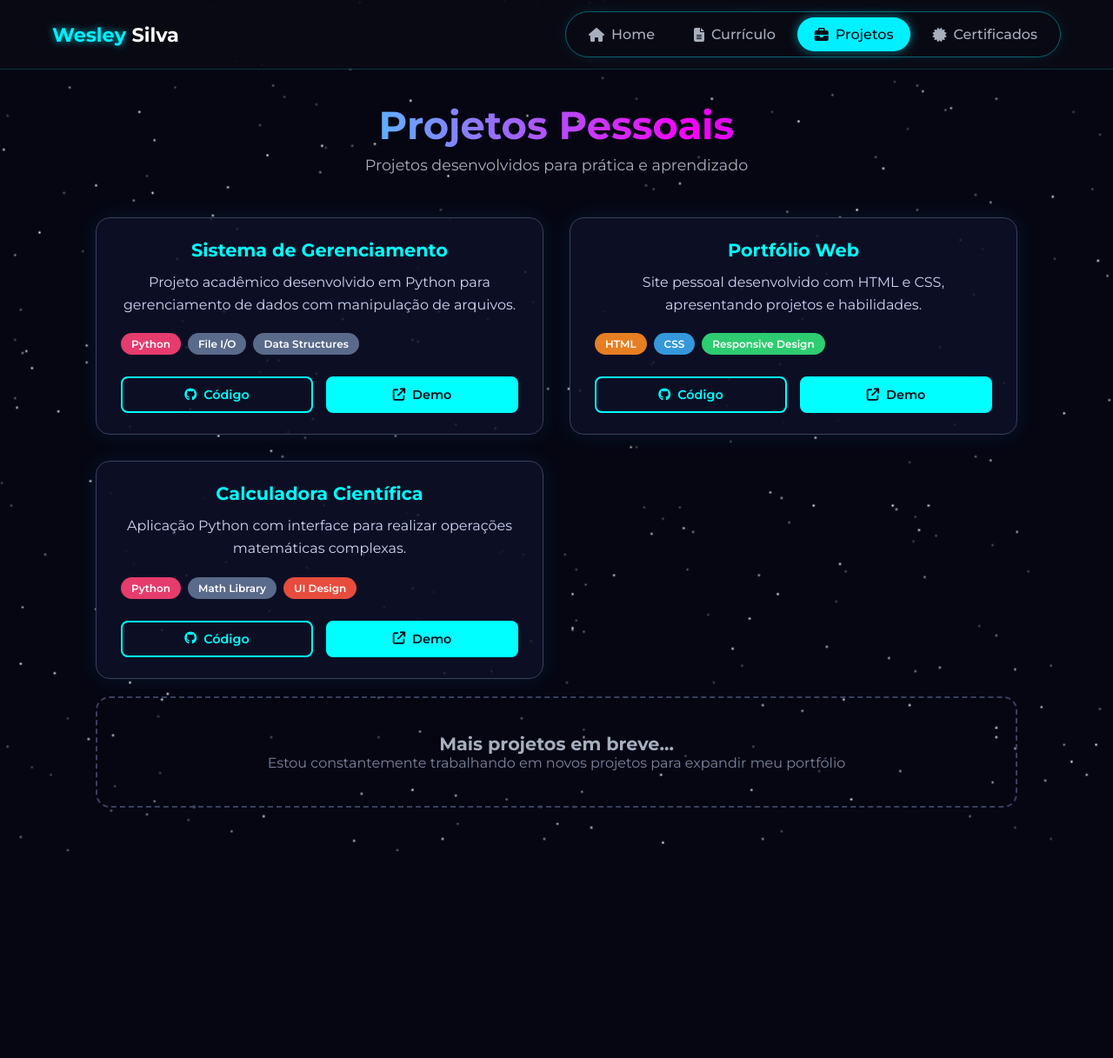
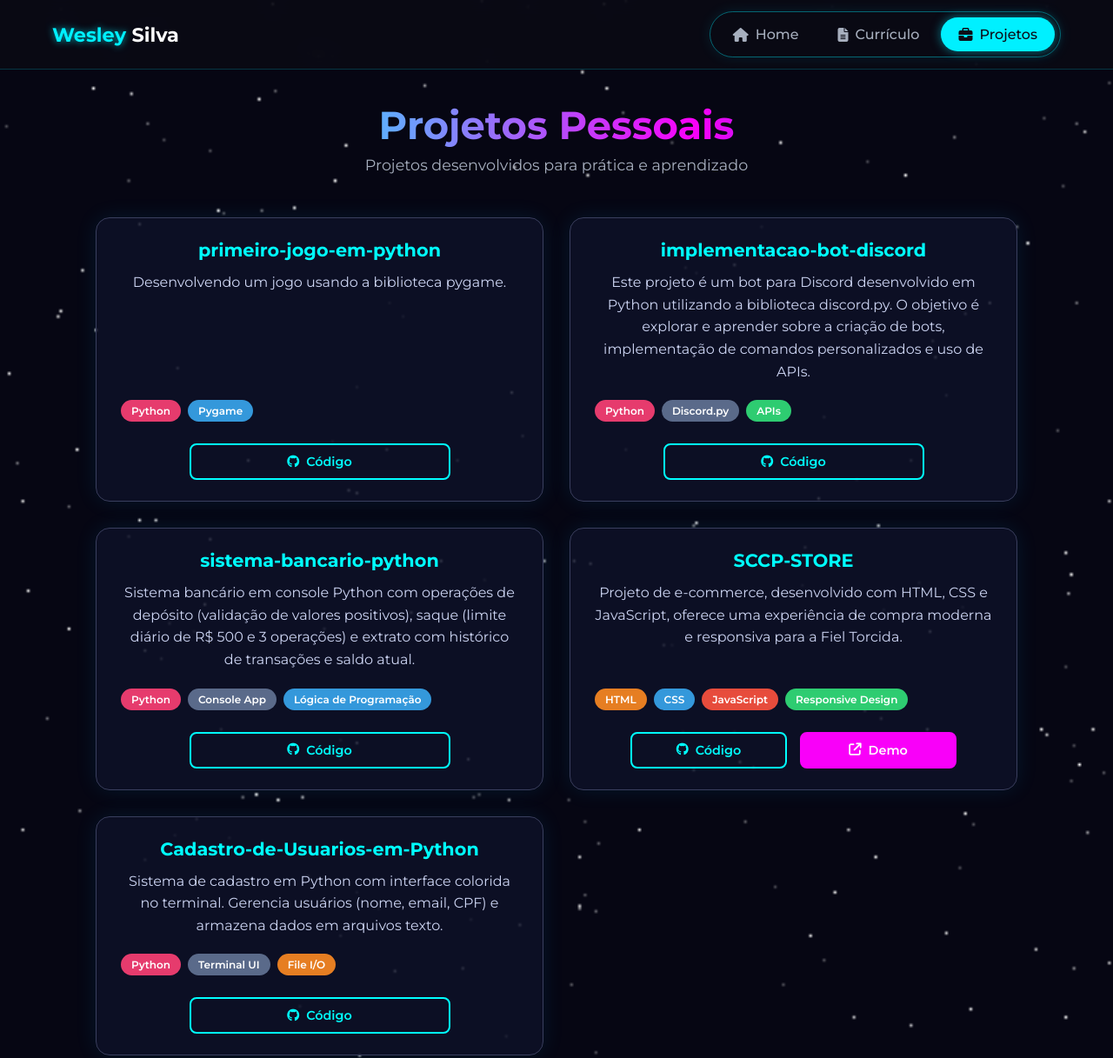
Before and after one commit to SlvWes/Portfolio, a plain HTML site: page Portifolio/projetos.html in a window 1280 px wide. Shown: the top 1217 px of the page at 87% size. Before the commit the page ends 979 px from the top, so only its background shows below. Drawn offline with Linux system fonts and the light colour scheme.

Commit message:
terminado

```diff
--- a/Portifolio/projetos.html
+++ b/Portifolio/projetos.html
@@ -3,18 +3,13 @@
 <head>
   <meta charset="UTF-8">
   <meta name="viewport" content="width=device-width, initial-scale=1.0">
+  <title>Projetos | Wesley Silva</title>
+
   <link rel="icon" type="image/png" href="img/favicon-96x96.png" sizes="96x96" />
   <link rel="icon" type="imagem/svg+xml" href="img/favicon.svg" />
   <link rel="ícone do atalho" href="img/favicon.ico" />
   <link rel="apple-touch-icon" sizes="180x180" href="img/apple-touch-icon.png" />
   <link rel="manifest" href="img/site.webmanifest" />
-
-  <title>Projetos</title>
-
-  <link rel="apple-touch-icon" sizes="180x180" href="favicon/apple-touch-icon.png">
-  <link rel="icon" type="image/png" sizes="32x32" href="favicon/favicon-32x32.png">
-  <link rel="icon" type="image/png" sizes="16x16" href="favicon/favicon-16x16.png">
-  <link rel="manifest" href="favicon/site.webmanifest">
 
   <link rel="stylesheet" href="colors.css">
   <link rel="stylesheet" href="style.css"> <link rel="stylesheet" href="style_projetos.css"> <link rel="stylesheet" href="https://cdnjs.cloudflare.com/ajax/libs/font-awesome/6.5.1/css/all.min.css">
@@ -34,7 +29,6 @@
       <li><a href="index.html"><i class="fa-solid fa-house"></i> Home</a></li>
       <li><a href="curriculo.html"><i class="fa-solid fa-file-lines"></i> Currículo</a></li>
       <li><a href="projetos.html" class="ativo"><i class="fa-solid fa-briefcase"></i> Projetos</a></li>
-      <li><a href="#"><i class="fa-solid fa-certificate"></i> Certificados</a></li>
     </ul>
   </nav>
 
@@ -46,44 +40,68 @@
 
     <div class="projects-grid">
       <div class="project-card">
-        <h3>Sistema de Gerenciamento</h3>
-        <p>Projeto acadêmico desenvolvido em Python para gerenciamento de dados com manipulação de arquivos.</p>
+        <h3>primeiro-jogo-em-python</h3>
+        <p>Desenvolvendo um jogo usando a biblioteca pygame.</p>
         <div class="project-tags">
           <span class="tag tag-pink">Python</span>
-          <span class="tag tag-grey">File I/O</span>
-          <span class="tag tag-grey">Data Structures</span>
+          <span class="tag tag-blue">Pygame</span>
         </div>
         <div class="project-links">
-          <a href="#" class="btn btn-code"><i class="fa-brands fa-github"></i> Código</a>
-          <a href="#" class="btn btn-demo"><i class="fa-solid fa-arrow-up-right-from-square"></i> Demo</a>
+          <a href="https://github.com/SlvWes/primeiro-jogo-em-python" target="_blank" class="btn btn-code"><i class="fa-brands fa-github"></i> Código</a>
         </div>
       </div>
 
       <div class="project-card">
-        <h3>Portfólio Web</h3>
-        <p>Site pessoal desenvolvido com HTML e CSS, apresentando projetos e habilidades.</p>
+        <h3>implementacao-bot-discord</h3>
+        <p>Este projeto é um bot para Discord desenvolvido em Python utilizando a biblioteca discord.py. O objetivo é explorar e aprender sobre a criação de bots, implementação de comandos personalizados e uso de APIs.</p>
         <div class="project-tags">
-          <span class="tag tag-orange">HTML</span>
-          <span class="tag tag-blue">CSS</span>
-          <span class="tag tag-green">Responsive Design</span>
+          <span class="tag tag-pink">Python</span>
+          <span class="tag tag-grey">Discord.py</span>
+          <span class="tag tag-green">APIs</span>
         </div>
         <div class="project-links">
-          <a href="#" class="btn btn-code"><i class="fa-brands fa-github"></i> Código</a>
-          <a href="#" class="btn btn-demo"><i class="fa-solid fa-arrow-up-right-from-square"></i> Demo</a>
+          <a href="#" target="_blank" class="btn btn-code"><i class="fa-brands fa-github"></i> Código</a>
         </div>
       </div>
 
       <div class="project-card">
-        <h3>Calculadora Científica</h3>
-        <p>Aplicação Python com interface para realizar operações matemáticas complexas.</p>
+        <h3>sistema-bancario-python</h3>
+        <p>Sistema bancário em console Python com operações de depósito (validação de valores positivos), saque (limite diário de R$ 500 e 3 operações) e extrato com histórico de transações e saldo atual.</p>
         <div class="project-tags">
           <span class="tag tag-pink">Python</span>
-          <span class="tag tag-grey">Math Library</span>
-          <span class="tag tag-red">UI Design</span>
+          <span class="tag tag-grey">Console App</span>
+          <span class="tag tag-blue">Lógica de Programação</span>
         </div>
         <div class="project-links">
-          <a href="#" class="btn btn-code"><i class="fa-brands fa-github"></i> Código</a>
-          <a href="#" class="btn btn-demo"><i class="fa-solid fa-arrow-up-right-from-square"></i> Demo</a>
+          <a href="https://github.com/SlvWes/sistema-bancario-python" target="_blank" class="btn btn-code"><i class="fa-brands fa-github"></i> Código</a>
+        </div>
+      </div>
+
+      <div class="project-card">
+        <h3>SCCP-STORE</h3>
+        <p>Projeto de e-commerce, desenvolvido com HTML, CSS e JavaScript, oferece uma experiência de compra moderna e responsiva para a Fiel Torcida.</p>
+        <div class="project-tags">
+          <span class="tag tag-orange">HTML</span>
+          <span class="tag tag-blue">CSS</span>
+          <span class="tag tag-red">JavaScript</span>
+          <span class="tag tag-green">Responsive Design</span>
+        </div>
+        <div class="project-links">
+          <a href="https://github.com/SlvWes/Cadastro-de-Usuarios-em-Python" target="_blank" class="btn btn-code"><i class="fa-brands fa-github"></i> Código</a>
+          <a href="https://slvwes.github.io/SCCP-STORE" target="_blank" class="btn btn-demo"><i class="fa-solid fa-arrow-up-right-from-square"></i> Demo</a>
+        </div>
+      </div>
+
+      <div class="project-card">
+        <h3>Cadastro-de-Usuarios-em-Python</h3>
+        <p>Sistema de cadastro em Python com interface colorida no terminal. Gerencia usuários (nome, email, CPF) e armazena dados em arquivos texto.</p>
+        <div class="project-tags">
+          <span class="tag tag-pink">Python</span>
+          <span class="tag tag-grey">Terminal UI</span>
+          <span class="tag tag-orange">File I/O</span>
+        </div>
+        <div class="project-links">
+          <a href="https://github.com/SlvWes/Cadastro-de-Usuarios-em-Python" target="_blank" class="btn btn-code"><i class="fa-brands fa-github"></i> Código</a>
         </div>
       </div>
     </div>
@@ -94,5 +112,6 @@
     </div>
   </main>
 
+
 </body>
 </html>
--- a/Portifolio/style_projetos.css
+++ b/Portifolio/style_projetos.css
@@ -107,12 +107,13 @@ body {
 /* =================================== */
 .project-links {
     display: flex;
-    gap: 15px;
-    margin-top: auto; /* Empurra os botões para o final do card */
+    justify-content: center; /* Centraliza o botão quando há apenas um */
+    gap: 15px; /* Mantido caso você queira adicionar mais de um botão no futuro */
+    margin-top: auto;
 }
 
 .btn {
-    flex: 1; /* Faz os botões ocuparem o mesmo espaço */
+    /* Removido 'flex: 1;' daqui */
     text-decoration: none;
     padding: 10px 15px;
     border-radius: 8px;
@@ -123,6 +124,7 @@ body {
     justify-content: center;
     gap: 8px;
     transition: all 0.3s ease;
+    width: 150px; /* Largura fixa para o botão, ajuste se quiser */
 }
 
 .btn-code {
@@ -133,17 +135,6 @@ body {
 .btn-code:hover {
     background-color: rgba(0, 240, 255, 0.15);
     box-shadow: 0 0 12px rgba(0, 240, 255, 0.3);
-}
-
-.btn-demo {
-    background-color: #00ffff;
-    border: 2px solid #00ffff;
-    color: #0d0d18;
-}
-.btn-demo:hover {
-    background-color: #5affff;
-    border-color: #5affff;
-    box-shadow: 0 0 12px rgba(0, 240, 255, 0.5);
 }
 
 /* =================================== */
@@ -164,3 +155,60 @@ body {
 .coming-soon-card p {
     color: #7b849c;
 }
+
+/* =================================== */
+/* BOTÕES DE CÓDIGO E DEMO            */
+/* =================================== */
+.project-links {
+    display: flex;
+    justify-content: center; /* Centraliza botões se houver espaço */
+    gap: 15px;
+    margin-top: auto;
+    /* Adicionado para garantir que o flexbox se comporte bem com um ou dois itens */
+    flex-wrap: wrap;
+}
+
+.btn {
+    flex: 1; /* Faz os botões ocuparem o mesmo espaço */
+    text-decoration: none;
+    padding: 10px 15px;
+    border-radius: 8px;
+    font-weight: 600;
+    font-size: 0.9rem;
+    display: inline-flex;
+    align-items: center;
+    justify-content: center;
+    gap: 8px;
+    transition: all 0.3s ease;
+    min-width: 120px; /* Garante que o botão não fique muito pequeno */
+    max-width: 180px; /* Limita o tamanho máximo */
+}
+
+/* Garante que o botão único ocupe a largura total de .project-links */
+.project-links a:only-child {
+    flex: none; /* Desativa o flex: 1; para um único item */
+    width: 100%; /* Ocupa 100% da largura do pai */
+    max-width: 300px; /* Limita a largura do botão único para não ficar gigante */
+}
+
+
+.btn-code {
+    background-color: transparent;
+    border: 2px solid #00ffff;
+    color: #00ffff;
+}
+.btn-code:hover {
+    background-color: rgba(0, 240, 255, 0.15);
+    box-shadow: 0 0 12px rgba(0, 240, 255, 0.3);
+}
+
+.btn-demo {
+    background-color: #F900F9; /* Cor magenta, como o botão de CV */
+    border: 2px solid #F900F9;
+    color: #fff; /* Texto branco */
+}
+.btn-demo:hover {
+    background-color: #c200c2; /* Magenta mais escuro */
+    border-color: #c200c2;
+    box-shadow: 0 0 12px rgba(249, 0, 249, 0.5);
+}
```
